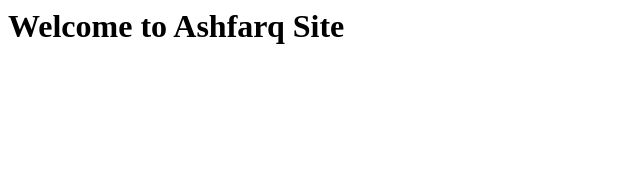
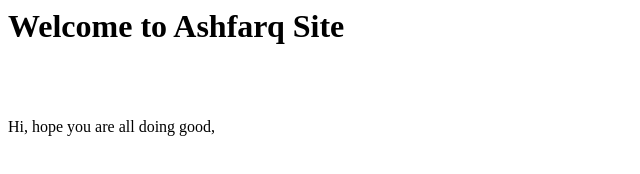
Before and after one commit to Ashfarq/AshStaticWebSite, a plain HTML site: page index.html in a window 1280 px wide. Shown: the whole page, without its empty margins (0-640 px from the left). Drawn offline with Linux system fonts and the light colour scheme.

Commit message:
Update index.html

```diff
--- a/index.html
+++ b/index.html
@@ -4,6 +4,10 @@
 
   <body>
     <h1>Welcome to Ashfarq Site</h1>
+    <br><br>
+    <p> Hi, hope you are all doing good,
+    </p>
+
   </body>
 
 </html>
```
